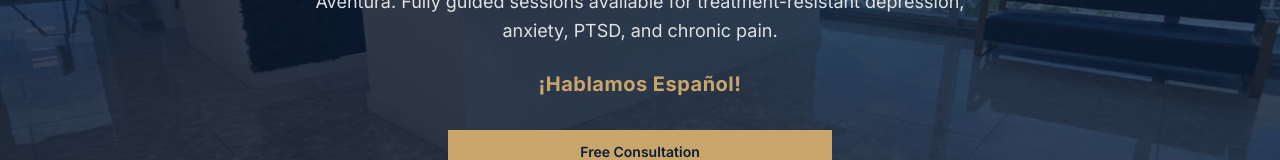
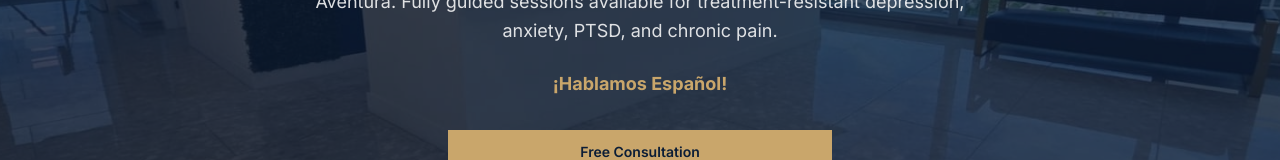
Before and after one commit to jsilverstone-ai/rewired-ketamine, a Next.js app: page / in a window 1280 px wide. Shown: the part 605-765 px from the top of the page. Built offline with nearby package versions, Linux system fonts and the light colour scheme; a web font is replaced by a local one.

Commit message:
Make Hablamos Español a language switcher on homepage

```diff
--- a/src/app/(main)/page.tsx
+++ b/src/app/(main)/page.tsx
@@ -4,6 +4,7 @@ import Image from "next/image";
 import Link from "next/link";
 import Script from "next/script";
 import { useState } from "react";
+import { usePathname } from "next/navigation";
 
 export default function Home() {
 const [isMenuOpen, setIsMenuOpen] = useState(false);
@@ -11,6 +12,7 @@ const [isServicesOpen, setIsServicesOpen] = useState(false);
 const [isTreatmentsOpen, setIsTreatmentsOpen] = useState(false);
 const [isContentOpen, setIsContentOpen] = useState(false);
 const [openExpect, setOpenExpect] = useState<string | null>("before");
+const pathname = usePathname();
 
 
   return (
@@ -406,9 +408,12 @@ const [openExpect, setOpenExpect] = useState<string | null>("before");
     Fully guided sessions available for treatment-resistant depression, anxiety, PTSD, and chronic pain.
   </p>
 
- <p className="text-[#C9A66B] font-bold text-lg md:text-xl tracking-wide">
-    ¡Hablamos Español!
-  </p>
+<Link
+  href={pathname === "/" ? "/es" : `/es${pathname}`}
+  className="inline-block text-[#C9A66B] font-bold text-lg hover:underline"
+>
+  ¡Hablamos Español!
+</Link>
 <div className="mt-8 w-full max-w-sm mx-auto flex flex-col gap-3">
   <Link
     href="/#contact"
```
